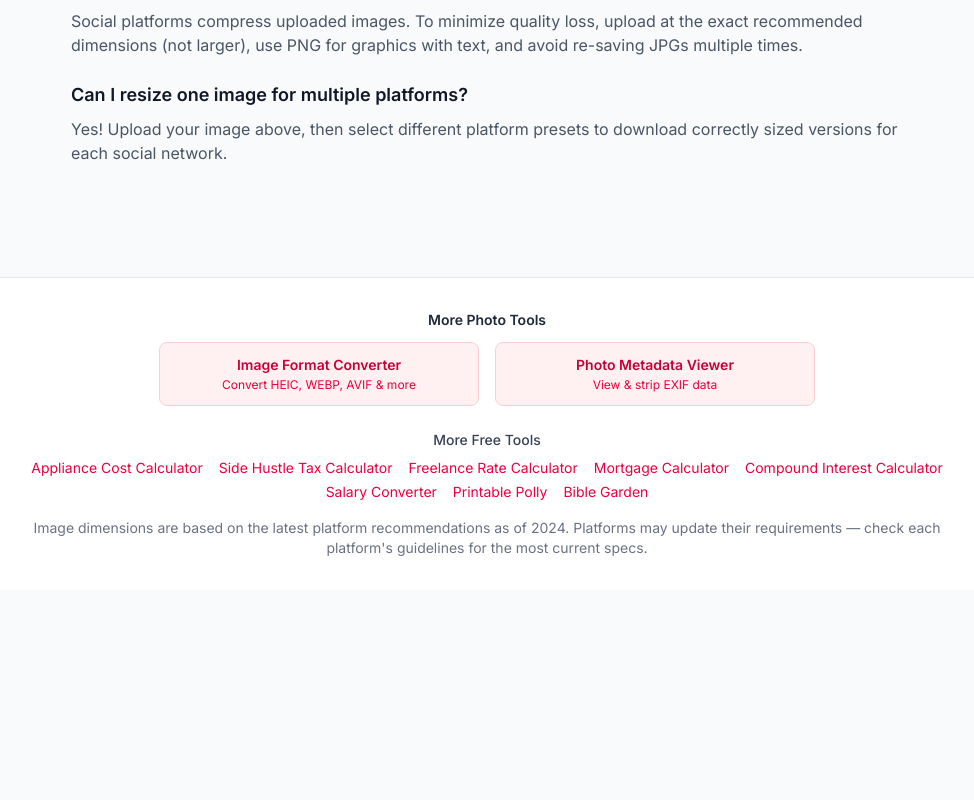
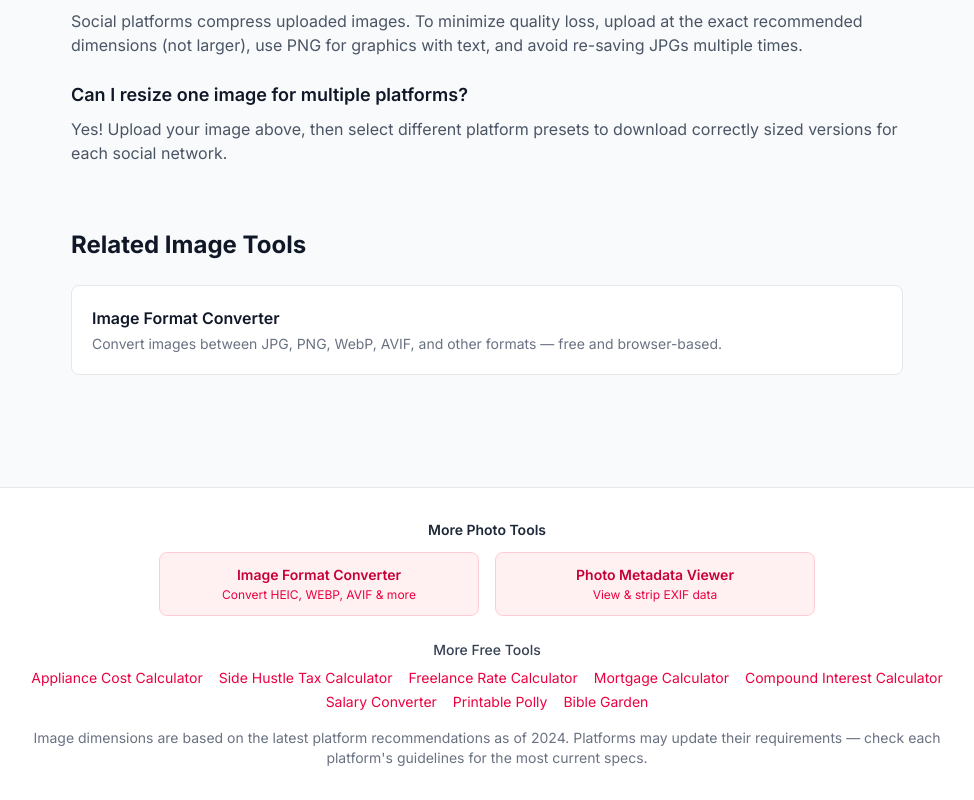
Before and after one commit to pondsoftware/social-image-resizer, a Next.js app: page / in a window 1280 px wide. Shown: the part 2922-3722 px from the top of the page, without its empty margins (153-1127 px from the left). Before the commit the page ends 3512 px from the top, so only its background shows below. Built offline with nearby package versions, Linux system fonts and the light colour scheme.

Commit message:
Add Related Image Tools section linking to Image Format Converter

```diff
--- a/src/app/page.tsx
+++ b/src/app/page.tsx
@@ -85,6 +85,17 @@ export default function Home() {
         </div>
       </section>
 
+      {/* Related Image Tools */}
+      <section className="max-w-4xl mx-auto px-4 py-8 sm:px-6 lg:px-8">
+        <h2 className="text-2xl font-bold text-gray-900 mb-6">Related Image Tools</h2>
+        <div className="grid grid-cols-1 sm:grid-cols-1 gap-4">
+          <a href="https://imageconverters.net" className="bg-white rounded-lg border border-gray-200 p-5 hover:border-blue-300 hover:shadow-sm transition group">
+            <h3 className="font-semibold text-gray-900 group-hover:text-blue-600 mb-1">Image Format Converter</h3>
+            <p className="text-sm text-gray-500">Convert images between JPG, PNG, WebP, AVIF, and other formats — free and browser-based.</p>
+          </a>
+        </div>
+      </section>
+
       <script
         type="application/ld+json"
         dangerouslySetInnerHTML={{
```
